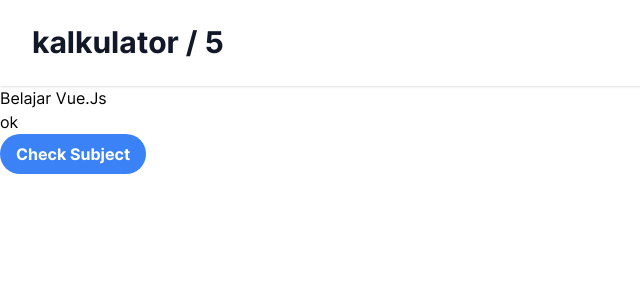
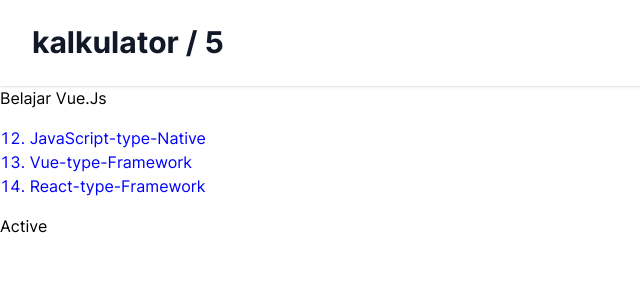
Before and after one commit to madeserius/serius, a Vue app: page /kalkulator in a window 1280 px wide. Shown: the top 300 px of the page, without its empty margins (0-640 px from the left). Built offline with nearby package versions, Linux system fonts and the light colour scheme.

Commit message:
class dan style

```diff
--- a/src/views/Kalkulator.vue
+++ b/src/views/Kalkulator.vue
@@ -1,28 +1,12 @@
 <template>
   <div class="container">
     <h3>Belajar Vue.Js</h3>
-    <ol start="12" v-if="statusJangan">
+    <ol start="12" :class="{ active: isActive }">
       <li v-for="subject in subjects" v-bind:key="subject.title">
         {{ subject.title }}-type-{{ subject.type }}
       </li>
     </ol>
-    <div v-else>
-      <p>ok</p>
-    </div>
-    <button
-      v-on:click="changeStatus()"
-      class="
-        bg-blue-500
-        hover:bg-blue-700
-        text-white
-        font-bold
-        py-2
-        px-4
-        rounded-full
-      "
-    >
-      Check Subject
-    </button>
+    <button @click="berubah()">Active</button>
   </div>
 </template>
 
@@ -36,18 +20,21 @@
         { title: "Vue", type: "Framework" },
         { title: "React", type: "Framework" },
       ],
-      statusJangan: false,
+      isActive: true,
     };
   },
   methods: {
-    changeStatus() {
-      this.statusJangan = !this.statusJangan;
+    berubah() {
+      this.isActive = !this.isActive;
     },
   },
 };
 </script>
 
 <style>
+.active {
+  color: blue;
+}
 ol,
 ul {
   list-style-type: decimal;
```
